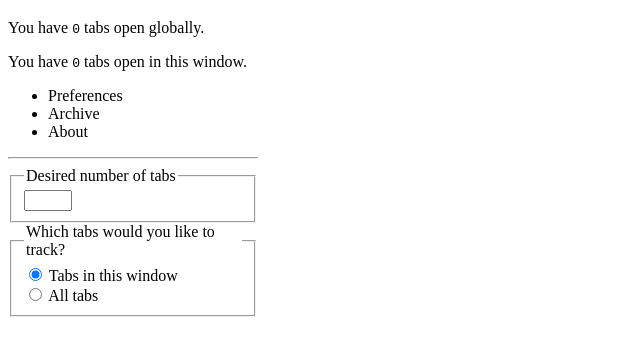
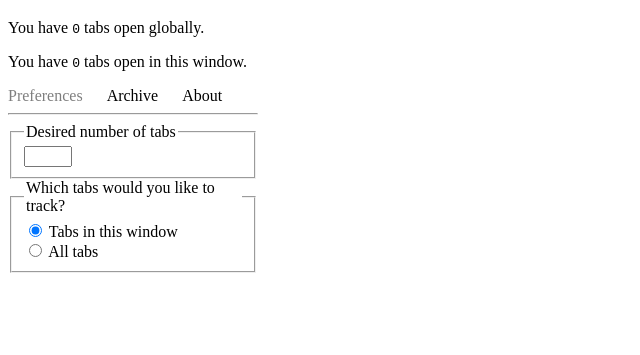
Before and after one commit to christopherfujino/TabWatch, a browser extension: page dialog.html in a window 1280 px wide. Shown: the part 61-416 px from the top of the page, without its empty margins (0-640 px from the left). Drawn offline with Linux system fonts and the light colour scheme.

Commit message:
fixed: css broken by last commit

```diff
--- a/style.css
+++ b/style.css
@@ -11,26 +11,26 @@ section.active {
   display: block;
 }
 
-#nav-links {
+#navLinks {
   list-style-type: none;
   padding: 0px;
 }
 
-#nav-links > li {
+#navLinks > li {
   float: left;
   margin-right: 1.5em;
   user-select: none;
 }
 
-#nav-links > li.active {
+#navLinks > li.active {
   opacity: 0.5
 }
 
-#nav-links > li:last-of-type {
+#navLinks > li:last-of-type {
   margin-right: 0px;
 }
 
-#nav-links > li:hover:not(.active) {
+#navLinks > li:hover:not(.active) {
   cursor: pointer;
   text-decoration: underline;
 }
```
